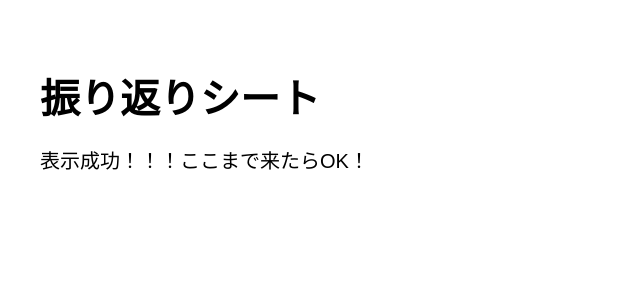
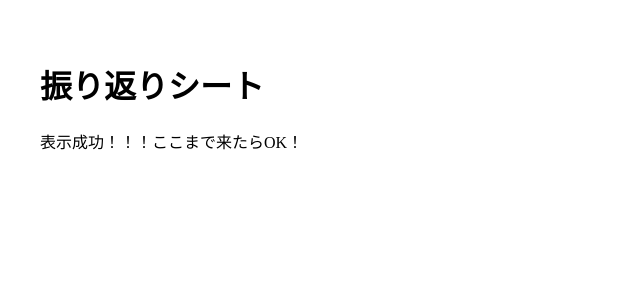
Before and after one commit to kenichrouken0701-code/APP, a Next.js app: page / in a window 1280 px wide. Shown: the top 300 px of the page, without its empty margins (0-640 px from the left). Built offline with nearby package versions, Linux system fonts and the light colour scheme.

Commit message:
Update page.js

```diff
--- a/app/page.js
+++ b/app/page.js
@@ -1,10 +1,8 @@
 export default function Home() {
   return (
-    <main style={{ padding: "40px", fontFamily: "Arial, sans-serif" }}>
-      <h1 style={{ fontSize: "40px", fontWeight: "bold", marginBottom: "12px" }}>
-        振り返りシート
-      </h1>
-      <p style={{ fontSize: "20px" }}>表示成功！！！ここまで来たらOK！</p>
-    </main>
+    <div style={{ padding: 40 }}>
+      <h1>振り返りシート</h1>
+      <p>表示成功！！！ここまで来たらOK！</p>
+    </div>
   );
 }
```
